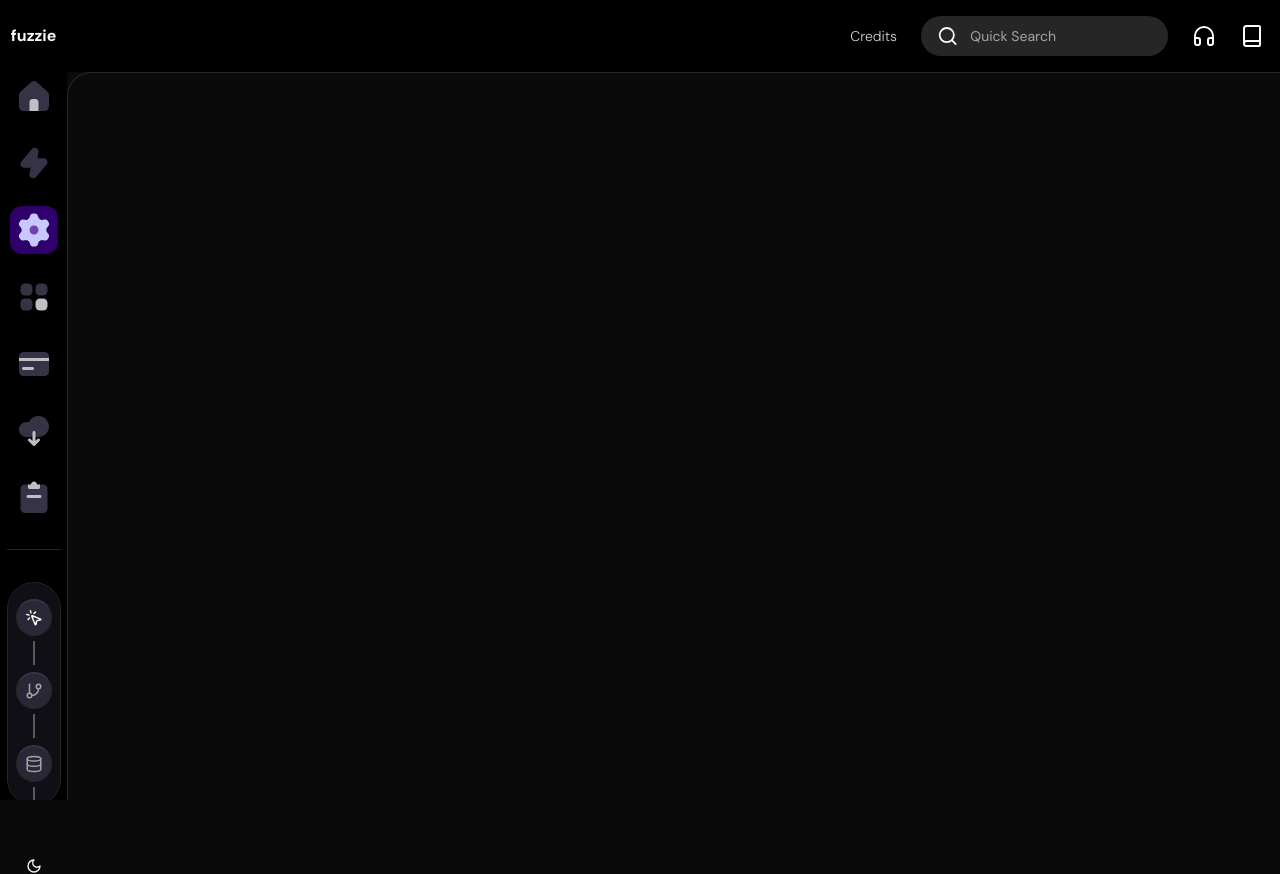
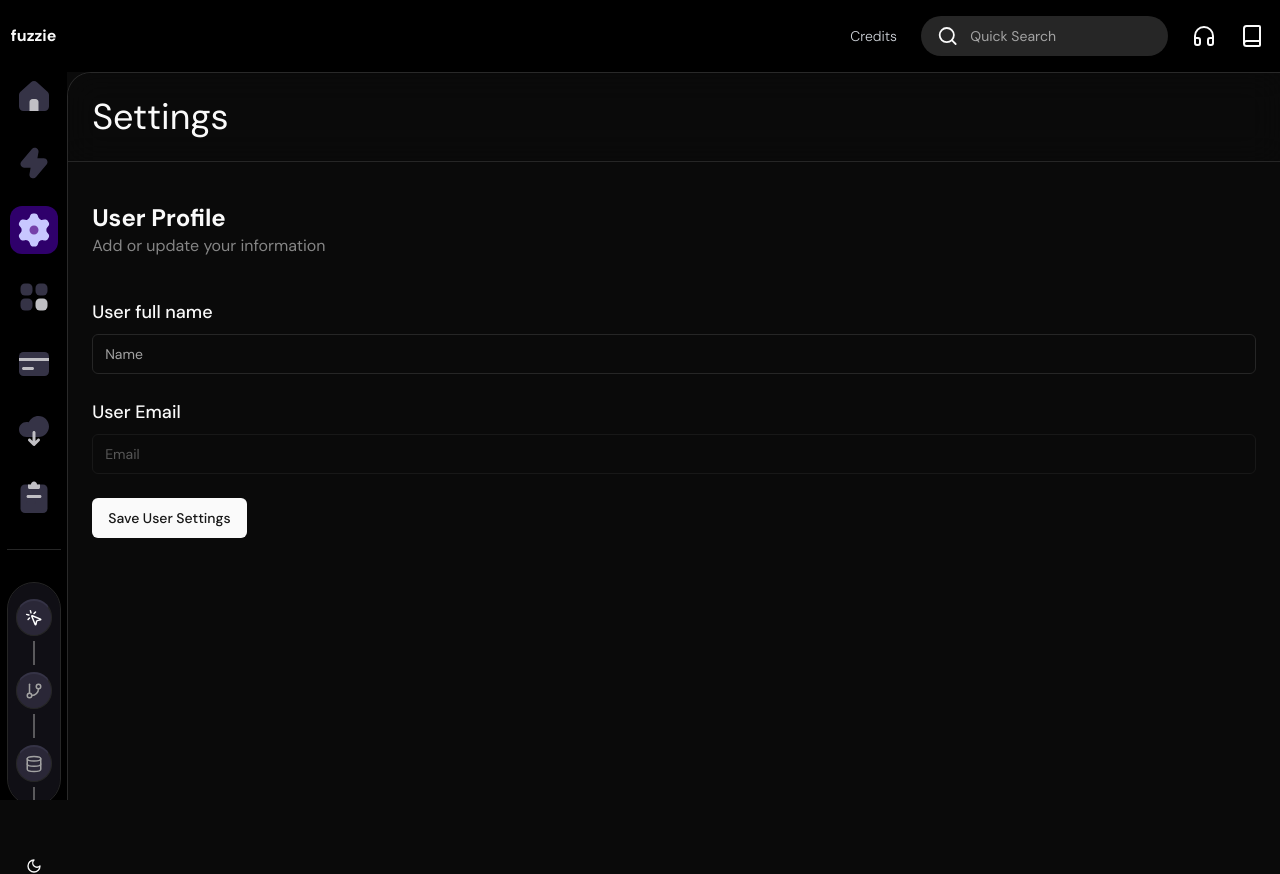
Before and after one commit to YogeshDPalve/fuzzie-app, a Next.js app: page /settings in a window 1280 px wide. Built offline with nearby package versions, Linux system fonts and the light colour scheme.

Commit message:
Profile Form created, Prisma Installed, types file created

```diff
--- a/src/app/(main)/(pages)/settings/page.tsx
+++ b/src/app/(main)/(pages)/settings/page.tsx
@@ -1,16 +1,26 @@
-import React from 'react'
+import ProfileForm from "@/components/forms/profile-form";
+import React from "react";
 
-type Props = {}
+type Props = {};
 
 const Settings = (props: Props) => {
+  // WIP : wire up profile picture
   return (
-	  <div className='flex flex-col gap-4'>
-		  <h1>
+    <div className="flex flex-col gap-4">
+      <h1 className="sticky top-0 z-[10] flex items-center justify-between border-b bg-background/50 p-6 text-4xl backdrop-blur-lg">
+        <span>Settings</span>
+      </h1>
+      <div className="flex flex-col gap-10 p-6">
+        <div>
+          <h2 className="text-2xl font-bold">User Profile</h2>
+          <p className="text-base text-white/50">
+            Add or update your information
+          </p>
+        </div>
+        <ProfileForm />
+      </div>
+    </div>
+  );
+};
 
-		</h1>
-
-	</div>
-  )
-}
-
-export default Settings
+export default Settings;
--- a/src/app/globals.css
+++ b/src/app/globals.css
@@ -74,3 +74,14 @@
     @apply bg-background text-foreground;
   }
 }
+
+
+
+@layer base {
+  * {
+    @apply border-border outline-ring/50;
+  }
+  body {
+    @apply bg-background text-foreground;
+  }
+}
--- /dev/null
+++ b/src/components/forms/profile-form.tsx
@@ -0,0 +1,79 @@
+"use client";
+import React, { useState } from "react";
+import { useForm } from "react-hook-form";
+import { zodResolver } from "@hookform/resolvers/zod";
+import { z } from "zod";
+import { EditUserProfileSchema } from "@/lib/types";
+import {
+  Form,
+  FormControl,
+  FormField,
+  FormItem,
+  FormLabel,
+  FormMessage,
+} from "../ui/form";
+import { Input } from "../ui/input";
+import { Button } from "../ui/button";
+import { Loader2 } from "lucide-react";
+type Props = {};
+
+const ProfileForm = (props: Props) => {
+  const [isLoading, setIsLoading] = useState(false);
+  const form = useForm<z.infer<typeof EditUserProfileSchema>>({
+    mode: "onChange",
+    resolver: zodResolver(EditUserProfileSchema),
+    defaultValues: {
+      name: "",
+      email: "",
+    },
+  });
+  return (
+    <Form {...form}>
+      <form className="flex flex-col gap-6" onSubmit={() => {}}>
+        <FormField
+          disabled={isLoading}
+          control={form.control}
+          name="name"
+          render={({ field }) => (
+            <FormItem>
+              <FormLabel className="text-lg">User full name</FormLabel>
+              <FormControl>
+                <Input {...field} placeholder="Name" />
+              </FormControl>
+              <FormMessage />
+            </FormItem>
+          )}
+        />
+        <FormField
+          disabled={true}
+          control={form.control}
+          name="email"
+          render={({ field }) => (
+            <FormItem>
+              <FormLabel className="text-lg">User Email</FormLabel>
+              <FormControl>
+                <Input {...field} placeholder="Email" type="email" />
+              </FormControl>
+              <FormMessage />
+            </FormItem>
+          )}
+        />
+        <Button
+          type="submit"
+        //   disabled={isLoading}
+          className="self-start hover:bg-[#2F006B] hover:text-white "
+        >
+          {isLoading ? (
+            <>
+              <Loader2 className="mx-auto h-4 w-4 animate-spin" /> Saving
+            </>
+          ) : (
+            "Save User Settings"
+          )}
+        </Button>
+      </form>
+    </Form>
+  );
+};
+
+export default ProfileForm;
--- /dev/null
+++ b/src/components/ui/form.tsx
@@ -0,0 +1,178 @@
+"use client"
+
+import * as React from "react"
+import * as LabelPrimitive from "@radix-ui/react-label"
+import { Slot } from "@radix-ui/react-slot"
+import {
+  Controller,
+  ControllerProps,
+  FieldPath,
+  FieldValues,
+  FormProvider,
+  useFormContext,
+} from "react-hook-form"
+
+import { cn } from "@/lib/utils"
+import { Label } from "@/components/ui/label"
+
+const Form = FormProvider
+
+type FormFieldContextValue<
+  TFieldValues extends FieldValues = FieldValues,
+  TName extends FieldPath<TFieldValues> = FieldPath<TFieldValues>
+> = {
+  name: TName
+}
+
+const FormFieldContext = React.createContext<FormFieldContextValue>(
+  {} as FormFieldContextValue
+)
+
+const FormField = <
+  TFieldValues extends FieldValues = FieldValues,
+  TName extends FieldPath<TFieldValues> = FieldPath<TFieldValues>
+>({
+  ...props
+}: ControllerProps<TFieldValues, TName>) => {
+  return (
+    <FormFieldContext.Provider value={{ name: props.name }}>
+      <Controller {...props} />
+    </FormFieldContext.Provider>
+  )
+}
+
+const useFormField = () => {
+  const fieldContext = React.useContext(FormFieldContext)
+  const itemContext = React.useContext(FormItemContext)
+  const { getFieldState, formState } = useFormContext()
+
+  const fieldState = getFieldState(fieldContext.name, formState)
+
+  if (!fieldContext) {
+    throw new Error("useFormField should be used within <FormField>")
+  }
+
+  const { id } = itemContext
+
+  return {
+    id,
+    name: fieldContext.name,
+    formItemId: `${id}-form-item`,
+    formDescriptionId: `${id}-form-item-description`,
+    formMessageId: `${id}-form-item-message`,
+    ...fieldState,
+  }
+}
+
+type FormItemContextValue = {
+  id: string
+}
+
+const FormItemContext = React.createContext<FormItemContextValue>(
+  {} as FormItemContextValue
+)
+
+const FormItem = React.forwardRef<
+  HTMLDivElement,
+  React.HTMLAttributes<HTMLDivElement>
+>(({ className, ...props }, ref) => {
+  const id = React.useId()
+
+  return (
+    <FormItemContext.Provider value={{ id }}>
+      <div ref={ref} className={cn("space-y-2", className)} {...props} />
+    </FormItemContext.Provider>
+  )
+})
+FormItem.displayName = "FormItem"
+
+const FormLabel = React.forwardRef<
+  React.ElementRef<typeof LabelPrimitive.Root>,
+  React.ComponentPropsWithoutRef<typeof LabelPrimitive.Root>
+>(({ className, ...props }, ref) => {
+  const { error, formItemId } = useFormField()
+
+  return (
+    <Label
+      ref={ref}
+      className={cn(error && "text-destructive", className)}
+      htmlFor={formItemId}
+      {...props}
+    />
+  )
+})
+FormLabel.displayName = "FormLabel"
+
+const FormControl = React.forwardRef<
+  React.ElementRef<typeof Slot>,
+  React.ComponentPropsWithoutRef<typeof Slot>
+>(({ ...props }, ref) => {
+  const { error, formItemId, formDescriptionId, formMessageId } = useFormField()
+
+  return (
+    <Slot
+      ref={ref}
+      id={formItemId}
+      aria-describedby={
+        !error
+          ? `${formDescriptionId}`
+          : `${formDescriptionId} ${formMessageId}`
+      }
+      aria-invalid={!!error}
+      {...props}
+    />
+  )
+})
+FormControl.displayName = "FormControl"
+
+const FormDescription = React.forwardRef<
+  HTMLParagraphElement,
+  React.HTMLAttributes<HTMLParagraphElement>
+>(({ className, ...props }, ref) => {
+  const { formDescriptionId } = useFormField()
+
+  return (
+    <p
+      ref={ref}
+      id={formDescriptionId}
+      className={cn("text-sm text-muted-foreground", className)}
+      {...props}
+    />
+  )
+})
+FormDescription.displayName = "FormDescription"
+
+const FormMessage = React.forwardRef<
+  HTMLParagraphElement,
+  React.HTMLAttributes<HTMLParagraphElement>
+>(({ className, children, ...props }, ref) => {
+  const { error, formMessageId } = useFormField()
+  const body = error ? String(error?.message) : children
+
+  if (!body) {
+    return null
+  }
+
+  return (
+    <p
+      ref={ref}
+      id={formMessageId}
+      className={cn("text-sm font-medium text-destructive", className)}
+      {...props}
+    >
+      {body}
+    </p>
+  )
+})
+FormMessage.displayName = "FormMessage"
+
+export {
+  useFormField,
+  Form,
+  FormItem,
+  FormLabel,
+  FormControl,
+  FormDescription,
+  FormMessage,
+  FormField,
+}
--- /dev/null
+++ b/src/components/ui/label.tsx
@@ -0,0 +1,26 @@
+"use client"
+
+import * as React from "react"
+import * as LabelPrimitive from "@radix-ui/react-label"
+import { cva, type VariantProps } from "class-variance-authority"
+
+import { cn } from "@/lib/utils"
+
+const labelVariants = cva(
+  "text-sm font-medium leading-none peer-disabled:cursor-not-allowed peer-disabled:opacity-70"
+)
+
+const Label = React.forwardRef<
+  React.ElementRef<typeof LabelPrimitive.Root>,
+  React.ComponentPropsWithoutRef<typeof LabelPrimitive.Root> &
+    VariantProps<typeof labelVariants>
+>(({ className, ...props }, ref) => (
+  <LabelPrimitive.Root
+    ref={ref}
+    className={cn(labelVariants(), className)}
+    {...props}
+  />
+))
+Label.displayName = LabelPrimitive.Root.displayName
+
+export { Label }
--- /dev/null
+++ b/src/lib/types.ts
@@ -0,0 +1,6 @@
+import { z } from "zod";
+
+export const EditUserProfileSchema = z.object({
+  email: z.string().email("Required"),
+  name: z.string().min(1, "Required"),
+});
```
Also changed, not shown: package.json (+6 -1 lines), 2 other files (tests, documents, lock files or other folders).
